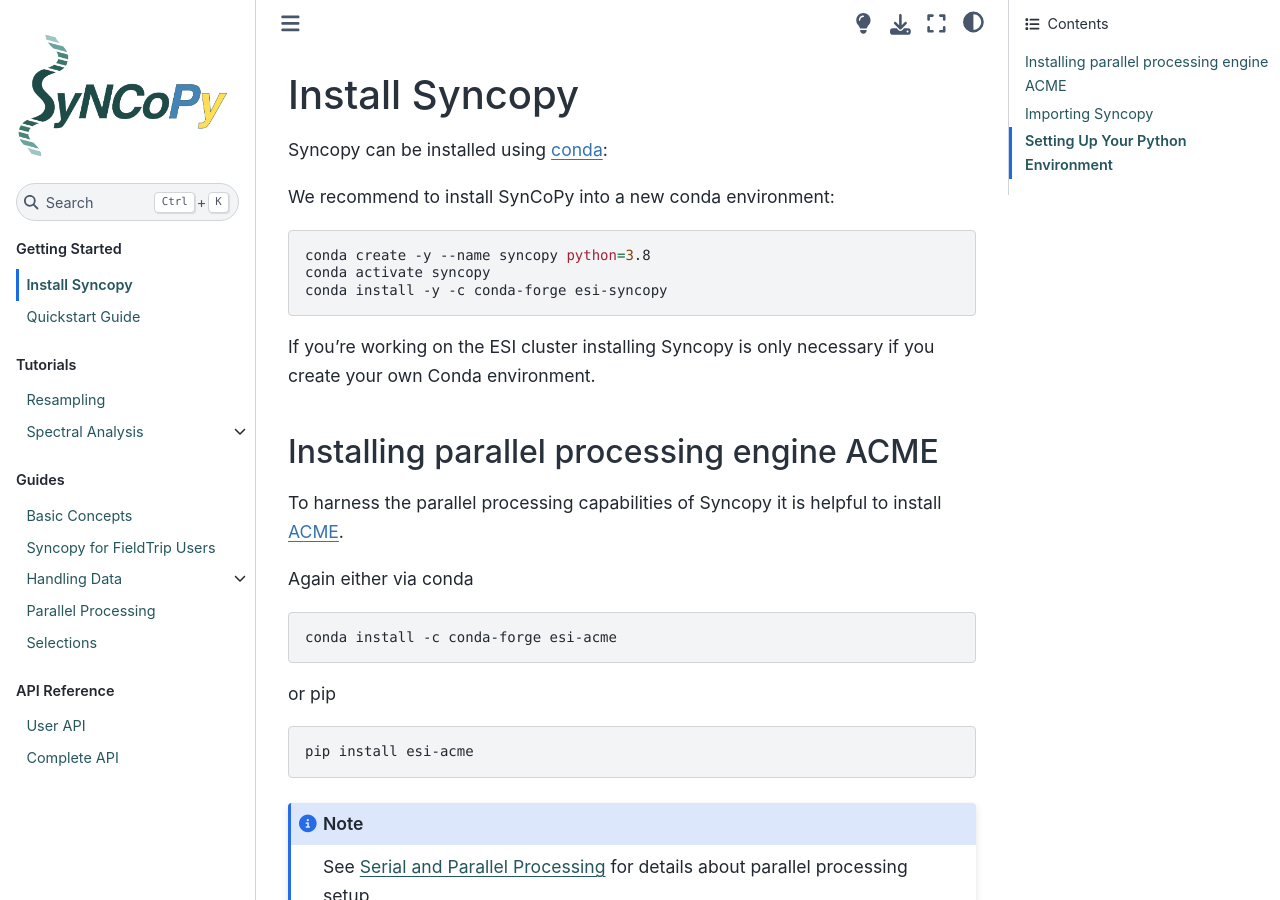
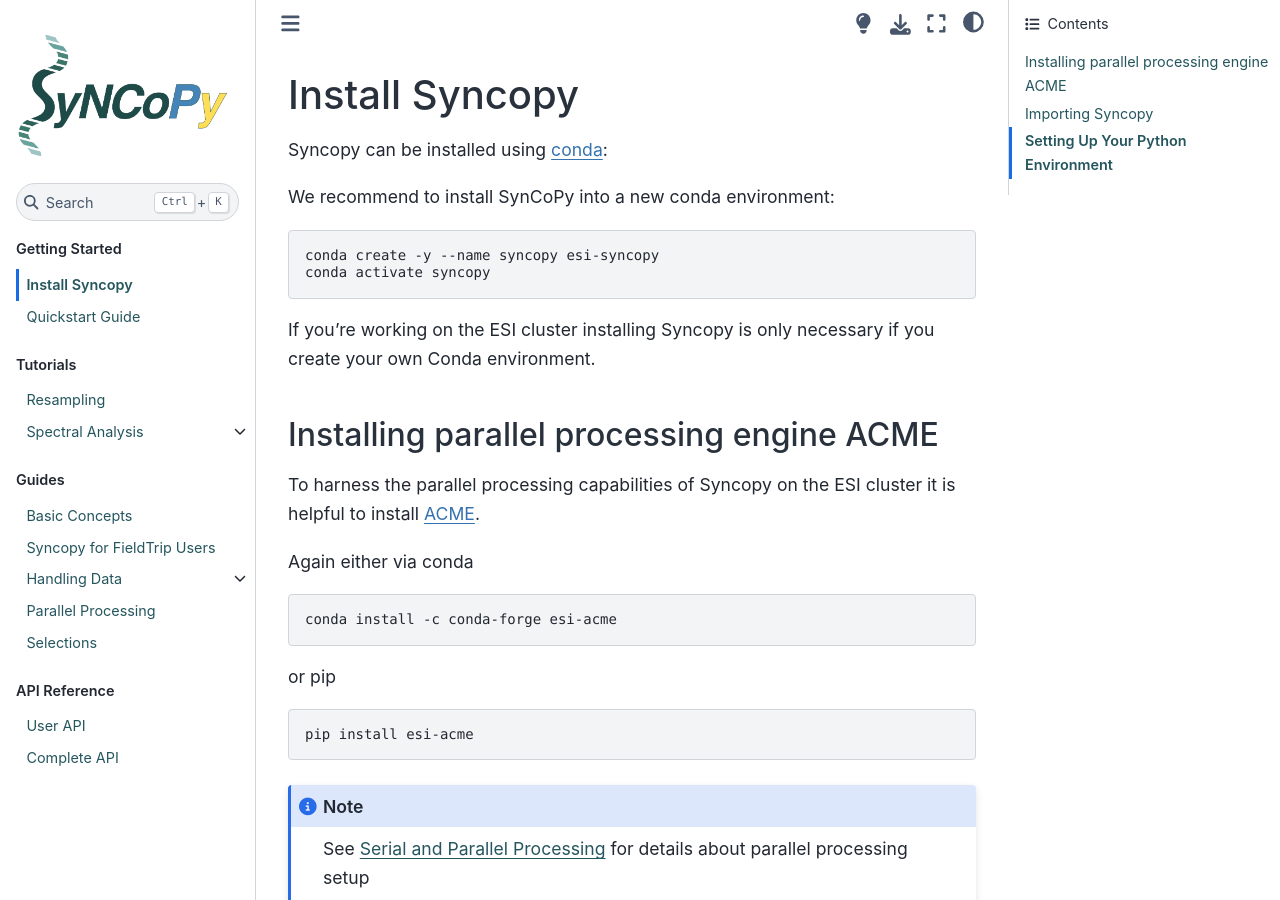
Before and after one commit to esi-neuroscience/syncopy, a Sphinx documentation site: the page built from doc/source/setup.rst, in a window 1280 px wide and 900 px high. Built offline with Sphinx 7.4.7 and the Sphinx Book theme 1.1.4, drawn with Linux system fonts in a browser that asks for light colours; the version number is read from the project's files by our own code.

Commit message:
DOC: update install instructions

```diff
--- a/doc/source/setup.rst
+++ b/doc/source/setup.rst
@@ -7,10 +7,8 @@
 
 .. code-block:: bash
 
-   conda create -y --name syncopy python=3.8
+   conda create -y --name syncopy esi-syncopy
    conda activate syncopy
-   conda install -y -c conda-forge esi-syncopy
-
 
 If you're working on the ESI cluster installing Syncopy is only necessary if
 you create your own Conda environment.
@@ -20,7 +18,7 @@
 Installing parallel processing engine ACME
 --------------------------------------------
 
-To harness the parallel processing capabilities of Syncopy
+To harness the parallel processing capabilities of Syncopy on the ESI cluster
 it is helpful to install `ACME <https://github.com/esi-neuroscience/acme>`_.
 
 Again either via conda
```
